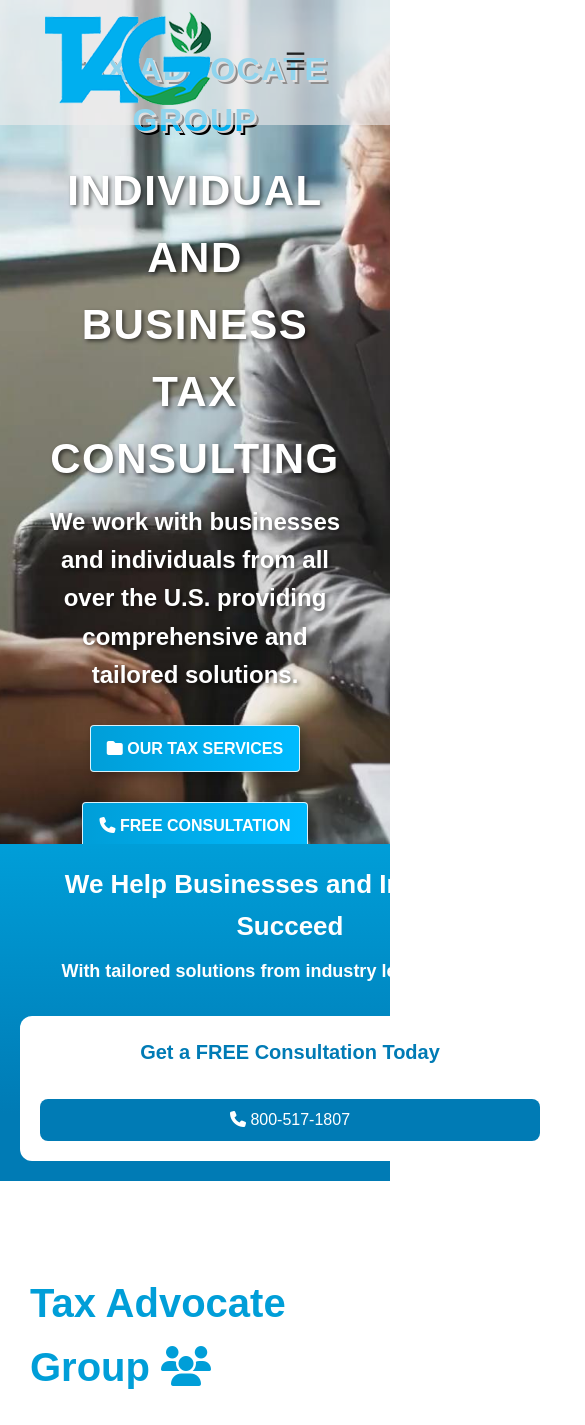
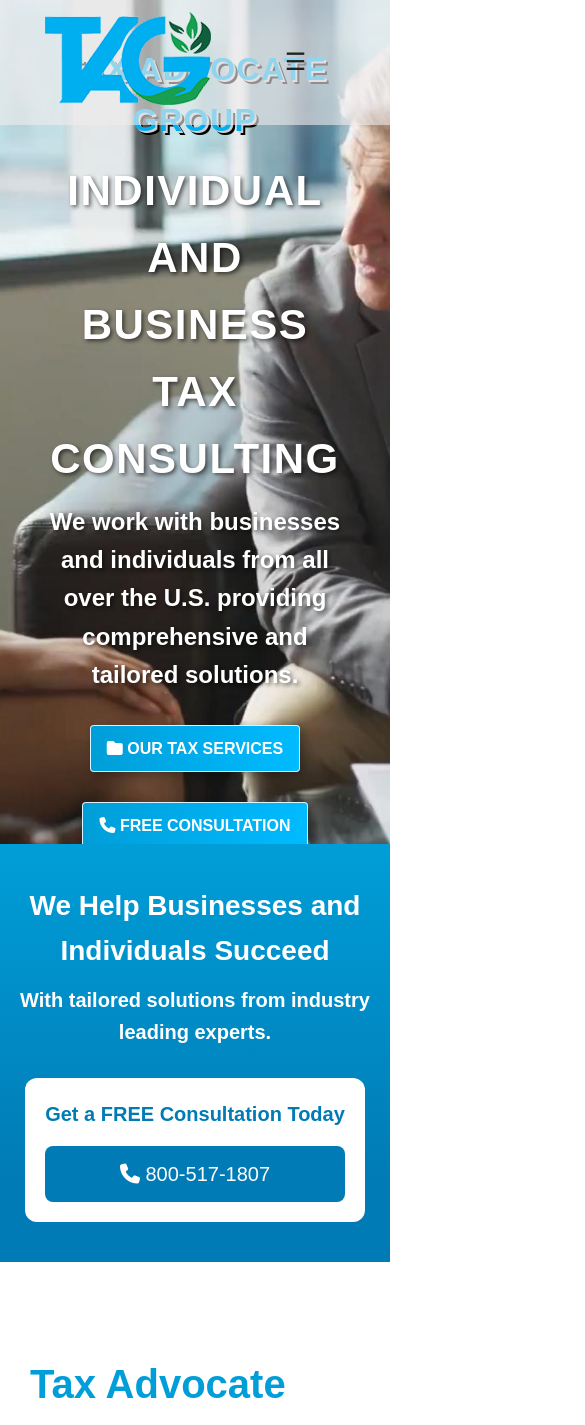
Before and after one commit to mickeygray/taxadvocategroup, a React (Create React App) app in the folder client/: page / in a window 390 px wide. Shown: the top 1425 px of the page, 585 px wide, since content can reach past the window. Built offline with nearby package versions, Linux system fonts and the light colour scheme.

Commit message:
mobile friendly?

```diff
--- a/client/src/App.css
+++ b/client/src/App.css
@@ -409,7 +409,7 @@
 }
 
 /* --- LAPTOP-SIZED MONITORS (smaller desktop) --- */
-@media (max-width: 960px) and (min-width: 769px) {
+@media (max-width: 1600px) and (min-width: 769px) {
   .nav-list a {
     font-size: 16px !important;
     padding: 6px 6px;
@@ -663,34 +663,7 @@
   font-weight: bold;
   margin: 0;
 }
-@media (max-width: 768px) {
-  .welcome-section {
-    max-width: 100%;
-  }
-  .welcome-grid {
-    grid-template-columns: 1fr;
-    gap: 30px;
-    text-align: center;
-  }
-
-  .welcome-text,
-  .consultation-card {
-    width: 45%;
-  }
-
-  .welcome-text h2 {
-    font-size: 28px;
-  }
-
-  .welcome-text p {
-    font-size: 20px;
-  }
-
-  .call-button {
-    font-size: 20px;
-    padding: 12px 20px;
-  }
-}
+
 .consultation-card {
   background: white;
   color: #007bb5;
@@ -731,29 +704,37 @@
   background: #e08b36;
 }
 /* Mobile styling */
-@media (max-width: 768px) {
+@media (max-width: 1200px) {
   .welcome-section {
-    flex-direction: column;
+    max-width: 100%;
+    display: flex;
+    justify-content: center;
+    padding: 40px 20px;
+  }
+  .welcome-grid {
+    grid-template-columns: 1fr;
+    gap: 30px;
     text-align: center;
-    padding: 20px;
+    align-items: center;
+    justify-items: center;
+  }
+
+  .welcome-text,
+  .consultation-card {
+    max-width: 100%;
   }
 
   .welcome-text h2 {
-    font-size: 26px;
+    font-size: 28px;
   }
 
   .welcome-text p {
-    font-size: 18px;
-  }
-
-  .consultation-box {
     font-size: 20px;
   }
 
   .call-button {
-    font-size: 16px;
-    padding: 8px 16px;
-    margin-top: 15px;
+    font-size: 20px;
+    padding: 12px 20px;
   }
 }
 
```
